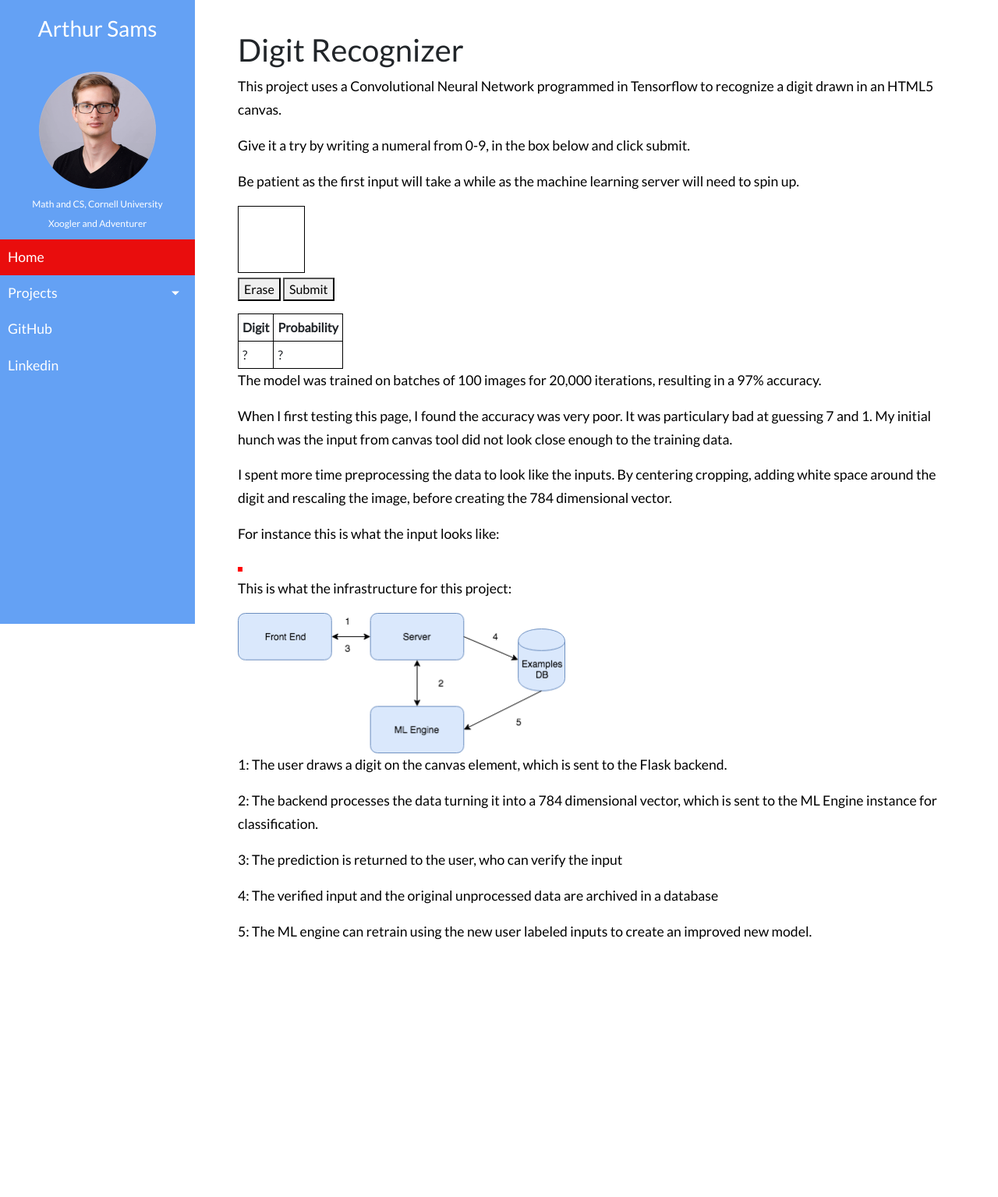
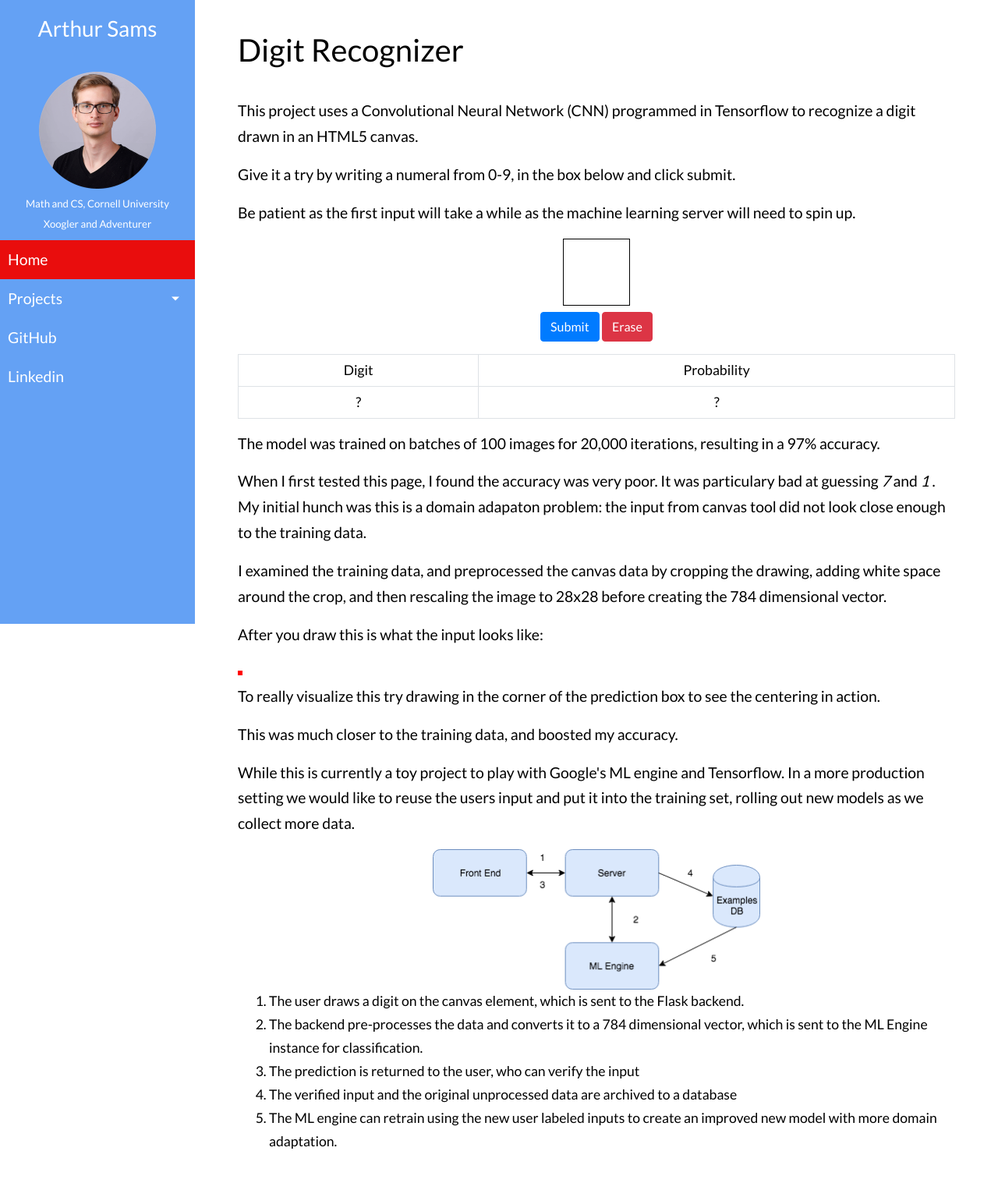
Before and after one commit to aasams258/my_site, a Python web app: template flask/templates/digits.html in a window 1280 px wide. Shown: the whole page at 78% size. Before the commit the page ends 1205 px from the top, so only its background shows below. Run offline with Jinja, Linux system fonts and the light colour scheme; the template is opened without the code that fills it, so the values that code supplies are empty; some libraries are stand-ins or nearby versions.

Commit message:
Updating Writeup and Style

```diff
--- a/flask/static/css/layout.css
+++ b/flask/static/css/layout.css
@@ -7,6 +7,10 @@
 body {
     font-family: 'Lato', sans-serif;
     background: #ffffff;
+    font-size: 1.1em;
+    font-weight: 300;
+    line-height: 1.7em;
+    color: #000000;
 }
 
 @import "https://fonts.googleapis.com/css?family=Lato";
--- a/flask/static/js/drawing.js
+++ b/flask/static/js/drawing.js
@@ -99,7 +99,6 @@ function canvasHandler (ev) {
 
 function clearCanvas() {
   context.clearRect(0, 0, canvas.width, canvas.height);
-  document.getElementById("response").innerHTML = ""
   var table = document.getElementById("topK");
   for (var i  = 1; i < table.rows.length;) {
     table.deleteRow(i)
--- a/flask/templates/digits.html
+++ b/flask/templates/digits.html
@@ -7,22 +7,24 @@
 
 {% block content %}
   <h1>Digit Recognizer</h1>
-  <p> This project uses a Convolutional Neural Network programmed in Tensorflow to recognize a digit drawn in an HTML5 canvas.</p>
+  <br>
+  <p> This project uses a Convolutional Neural Network (CNN) programmed in Tensorflow to recognize a digit drawn in an HTML5 canvas.</p>
   <p> Give it a try by writing a numeral from 0-9, in the box below and click submit. </p>
   <p> Be patient as the first input will take a while as the machine learning server will need to spin up.</p>
-
+  <div class="col-sm-12 text-center">
     <div id="container">
       <canvas id="imageView" width="84" height="84" style="border: 1px solid #000">
-      <p>Unfortunately, your browser isn't currently unsupported.</p>
+        <p> Unfortunately, your browser isn't currently unsupported. </p>
       </canvas>
     </div>
 
-  <button onclick="clearCanvas()">Erase</button>
-  <button id="submitBtn" onclick="submitCanvas()">Submit</button>
-
+    <button id="submitBtn" class="btn btn-primary btn-md center-block" onclick="submitCanvas()"> Submit </button>
+    <button class="btn btn-danger btn-md center-block" onclick="clearCanvas()"> Erase </button>
     <p id="error" style="color:red"></p>
 
-  <table id="topK">
+  </div>
+
+  <table id="topK" class="table text-center table-bordered table-sm">
       <tr>
         <td><b>Digit</b></td> <td><b>Probability</b></td>
       </tr>
@@ -30,19 +32,29 @@
     </table>
 
   <p> The model was trained on batches of 100 images for 20,000 iterations, resulting in a 97% accuracy. </p>
-  <p> When I first testing this page, I found the accuracy was very poor. It was particulary bad at guessing 7 and 1.
-      My initial hunch was the input from canvas tool did not look close enough to the training data.
+
+  <p> When I first tested this page, I found the accuracy was very poor. It was particulary bad at guessing <i> 7 </i> and <i> 1 </i>.
+      My initial hunch was this is a domain adapaton problem: the input from canvas tool did not look close enough to the training data.
   </p>
-  <p> I spent more time preprocessing the data to look like the inputs.
-    By centering cropping, adding white space around the digit and rescaling the image, before creating the 784 dimensional vector.</p>
-  <p> For instance this is what the input looks like:</p>
+  <p> I examined the training data, and preprocessed the canvas data by cropping the drawing, adding white space around the crop,
+      and then rescaling the image to 28x28 before creating the 784 dimensional vector. </p>
+  <p> After you draw this is what the input looks like:</p>
   <img id="moded" src="" style="border-style: solid;border-width: 3px; border-color: red;"/>
+  <p> To really visualize this try drawing in the corner of the prediction box to see the centering in action. </p>
 
-  <p> This is what the infrastructure for this project:</p>
-  <img src="static/img/ml_diagram_color.png" width="420" height="180">
-  <p> 1: The user draws a digit on the canvas element, which is sent to the Flask backend. </p>
-  <p> 2: The backend processes the data turning it into a 784 dimensional vector, which is sent to the ML Engine instance for classification. </p>
-  <p> 3: The prediction is returned to the user, who can verify the input </p>
-  <p> 4: The verified input and the original unprocessed data are archived in a database </p>
-  <p> 5: The ML engine can retrain using the new user labeled inputs to create an improved new model. </p>
+  <p> This was much closer to the training data, and boosted my accuracy.</p>
+
+  <p> While this is currently a toy project to play with Google's ML engine and Tensorflow.
+      In a more production setting we would like to reuse the users input and put it into the training set, rolling out
+      new models as we collect more data.
+  </p>
+  <img src="static/img/ml_diagram_color.png" width="420" height="180" class="center">
+
+  <ol>
+    <li> The user draws a digit on the canvas element, which is sent to the Flask backend. </li>
+    <li> The backend pre-processes the data and converts it to a 784 dimensional vector, which is sent to the ML Engine instance for classification. </li>
+    <li> The prediction is returned to the user, who can verify the input </li>
+    <li> The verified input and the original unprocessed data are archived to a database </li>
+    <li> The ML engine can retrain using the new user labeled inputs to create an improved new model with more domain adaptation.</li>
+  </ol>
   {% endblock %}
--- a/flask/templates/homepage.html
+++ b/flask/templates/homepage.html
@@ -2,6 +2,5 @@
 
 {% block content %}
 <h1> Welcome </h1>
-<p> This is a site I am playing with.</p>
-<p> </p>
+<p> This is a site I am playing with. My interests are...</p>
 {% endblock %}
```
Lines whose indentation alone changed are shown as unchanged.
